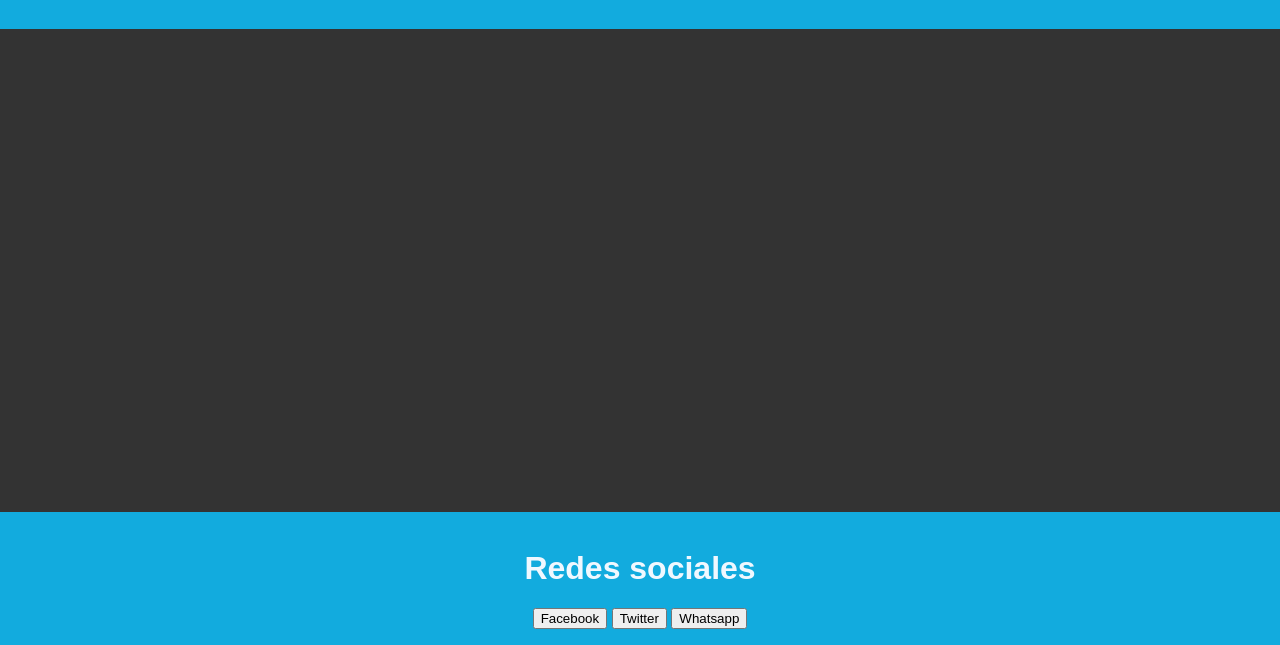
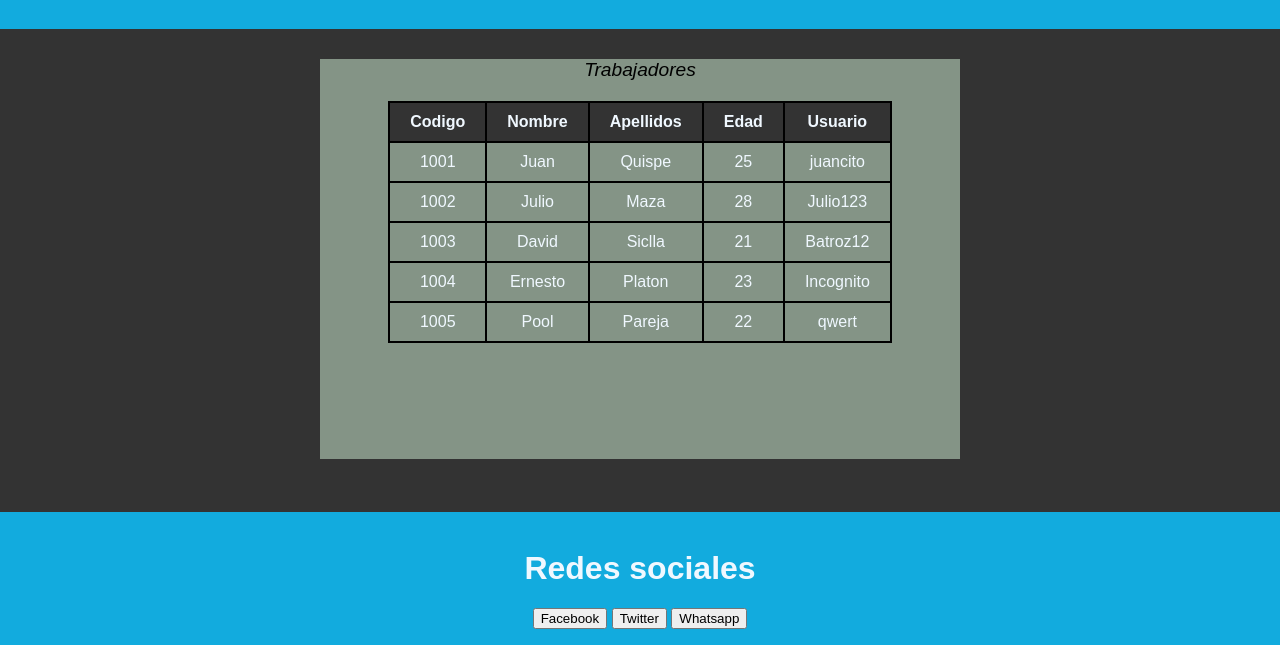
Before and after one commit to Batroz12/Landin-Page, a plain HTML site: page Trabajadores.html in a window 1280 px wide. Shown: the part 155-800 px from the top of the page. Drawn offline with Linux system fonts and the light colour scheme.

Commit message:
1er cambio

```diff
--- a/Trabajadores.html
+++ b/Trabajadores.html
@@ -21,21 +21,53 @@
             </ul>
         </nav>
     </header>
-    <!-- <main class="main">
-        <div>
-            <h1>Has tus pedidos aqui</h1>
-            <button>Delivery</button>
-            <button>Para retirar</button>
-        </div>
-        <div>
-            <h2>Direccion de entrega</h2>
-            <textarea></textarea>
-        </div>
-        <div>
-            <h2>Pedir</h2>
-            <button>Pedir</button>
-        </div>
-    </main> -->
+    <main class="main">
+        <table>
+            <caption>Trabajadores</caption>
+            <tr>
+                <th>Codigo</th>
+                <th>Nombre</th>
+                <th>Apellidos</th>
+                <th>Edad</th>
+                <th>Usuario</th>
+            </tr>
+            <tr>
+                <td>1001</td>
+                <td>Juan</td>
+                <td>Quispe</td>
+                <td>25</td>
+                <td>juancito</td>
+            </tr>
+            <tr>
+                <td>1002</td>
+                <td>Julio</td>
+                <td>Maza</td>
+                <td>28</td>
+                <td>Julio123</td>
+            </tr>
+            <tr>
+                <td>1003</td>
+                <td>David</td>
+                <td>Siclla</td>
+                <td>21</td>
+                <td>Batroz12</td>
+            </tr>
+            <tr>
+                <td>1004</td>
+                <td>Ernesto</td>
+                <td>Platon</td>
+                <td>23</td>
+                <td>Incognito</td>
+            </tr>
+            <tr>
+                <td>1005</td>
+                <td>Pool</td>
+                <td>Pareja</td>
+                <td>22</td>
+                <td>qwert</td>
+            </tr>
+        </table>
+    </main>
     <footer class="footer">
         <div>
             <h1>Redes sociales</h1>
```
